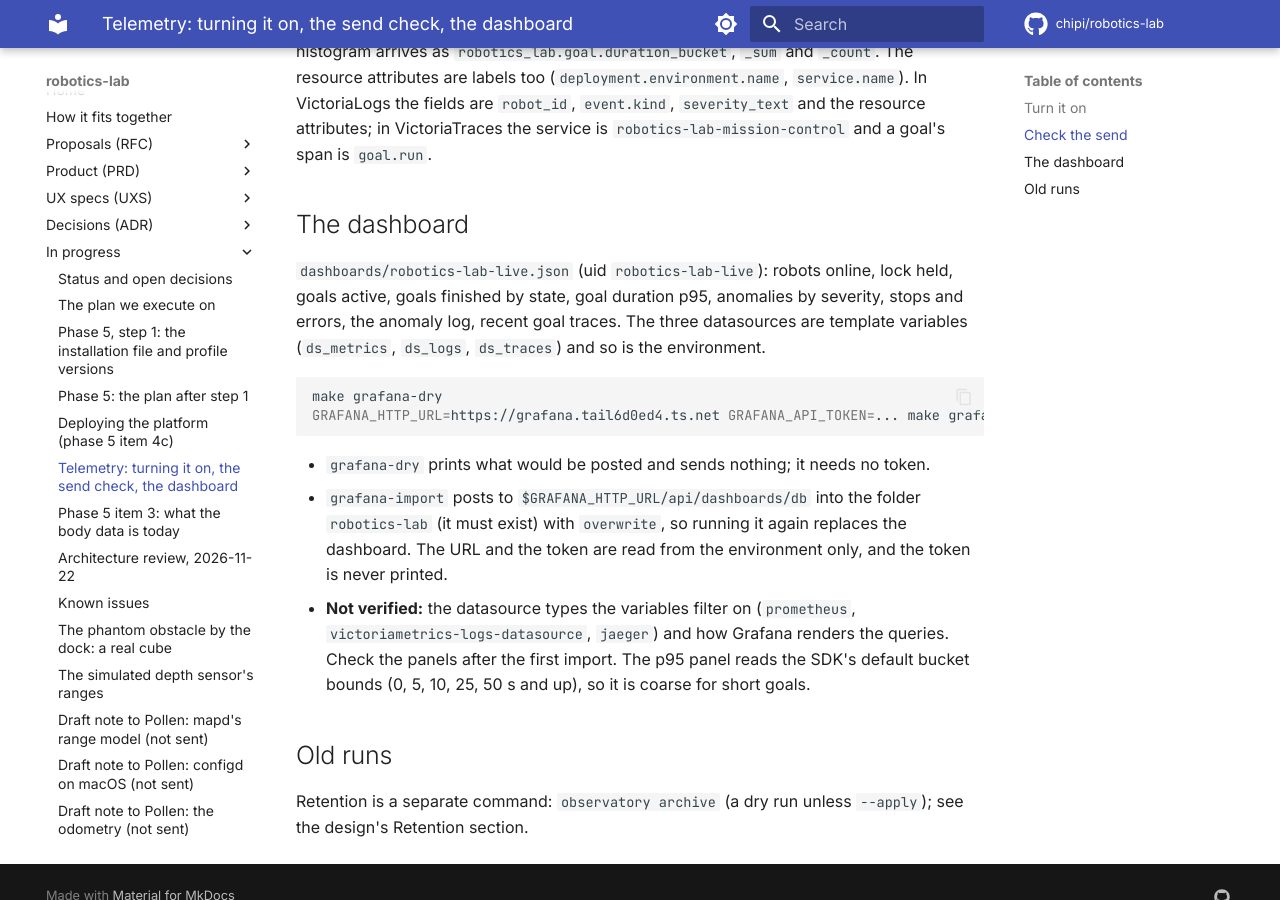
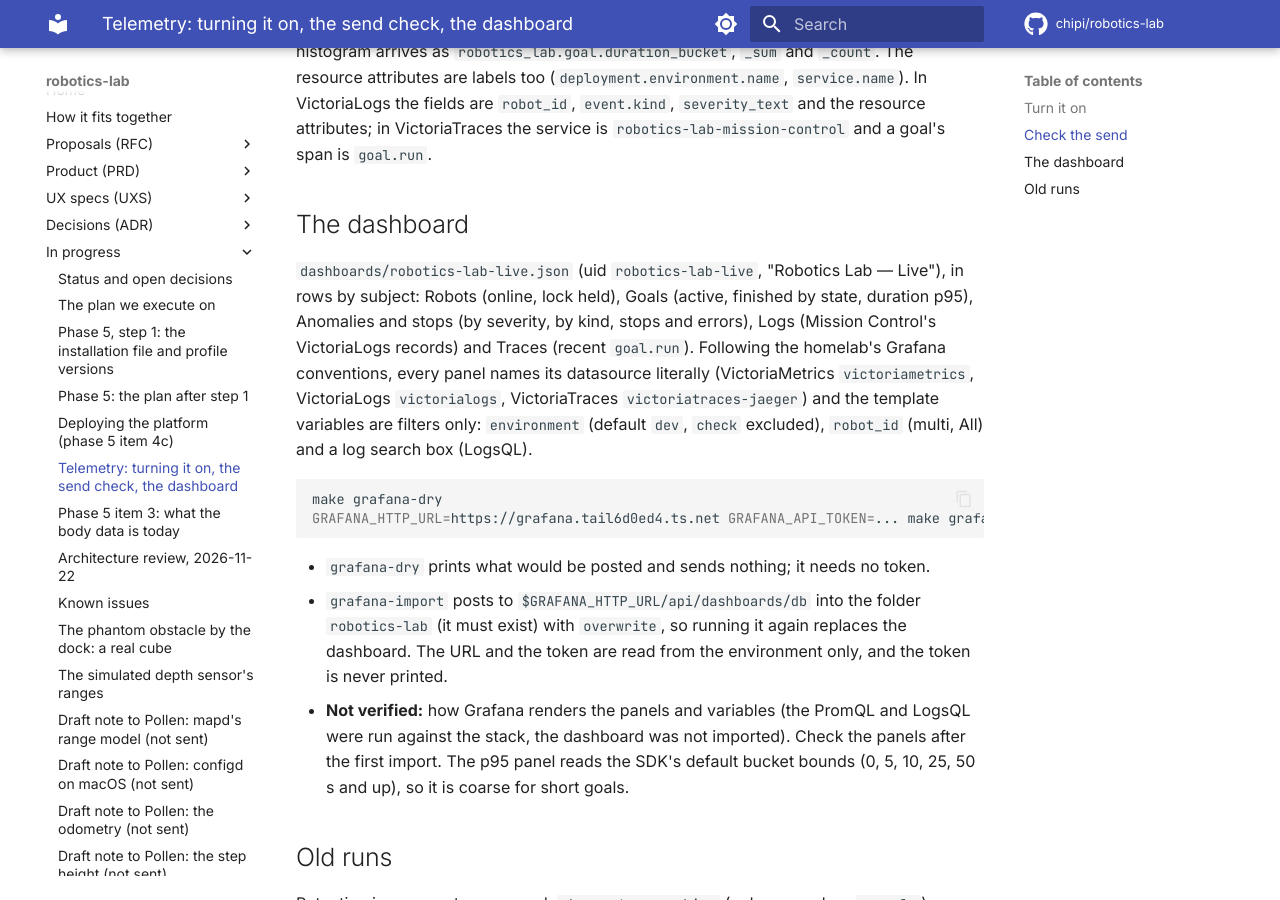
Before and after one commit to chipi/robotics-lab, an MkDocs documentation site: the page built from docs/wip/TELEMETRY.md, in a window 1280 px wide and 900 px high, scrolled down 1313 px. Built offline with MkDocs 1.6.1 and Material for MkDocs 9.7.7, drawn with Linux system fonts in a browser that asks for light colours; comment, search, counter and statistics services are not loaded.

Commit message:
phase 5 step 6 U5: the live dashboard to the homelab's conventions, imported
Panels name the provisioned datasources by uid (victoriametrics, victorialogs,
victoriatraces-jaeger); variables are filters only (environment without `check`, robot_id, a log
search); rows Robots, Goals, Anomalies and stops, Logs (logs-overview's panel), Traces. Imported
with make grafana-import: robotics-lab-live, folder robotics-lab, version 1.

Gates: DASHBOARD PASS; make grafana-dry EXIT=0; the queries return the check sends' data.

Co-Authored-By: Claude Opus 5.5 <noreply@anthropic.com>
Claude-Session: https://claude.ai/code/session_01DJqN6sYcbi4sUoqvzGJdPG

````diff
--- a/docs/wip/TELEMETRY.md
+++ b/docs/wip/TELEMETRY.md
@@ -53,10 +53,13 @@ query names them in a selector: `{__name__="robotics_lab.goals"}`. A histogram a
 
 ## The dashboard
 
-`dashboards/robotics-lab-live.json` (uid `robotics-lab-live`): robots online, lock held, goals
-active, goals finished by state, goal duration p95, anomalies by severity, stops and errors, the
-anomaly log, recent goal traces. The three datasources are template variables
-(`ds_metrics`, `ds_logs`, `ds_traces`) and so is the environment.
+`dashboards/robotics-lab-live.json` (uid `robotics-lab-live`, "Robotics Lab — Live"), in rows by
+subject: Robots (online, lock held), Goals (active, finished by state, duration p95), Anomalies and
+stops (by severity, by kind, stops and errors), Logs (Mission Control's VictoriaLogs records) and
+Traces (recent `goal.run`). Following the homelab's Grafana conventions, every panel names its
+datasource literally (VictoriaMetrics `victoriametrics`, VictoriaLogs `victorialogs`, VictoriaTraces
+`victoriatraces-jaeger`) and the template variables are filters only: `environment` (default `dev`,
+`check` excluded), `robot_id` (multi, All) and a log search box (LogsQL).
 
 ```sh
 make grafana-dry
@@ -67,10 +70,10 @@ GRAFANA_HTTP_URL=https://grafana.tail6d0ed4.ts.net GRAFANA_API_TOKEN=... make gr
 - `grafana-import` posts to `$GRAFANA_HTTP_URL/api/dashboards/db` into the folder `robotics-lab`
   (it must exist) with `overwrite`, so running it again replaces the dashboard. The URL and the
   token are read from the environment only, and the token is never printed.
-- **Not verified:** the datasource types the variables filter on (`prometheus`,
-  `victoriametrics-logs-datasource`, `jaeger`) and how Grafana renders the queries. Check the
-  panels after the first import. The p95 panel reads the SDK's default bucket bounds (0, 5, 10, 25,
-  50 s and up), so it is coarse for short goals.
+- **Not verified:** how Grafana renders the panels and variables (the PromQL and LogsQL were run
+  against the stack, the dashboard was not imported). Check the panels after the first
+  import. The p95 panel reads the SDK's default bucket bounds (0, 5, 10, 25, 50 s and up), so it is
+  coarse for short goals.
 
 ## Old runs
 
````
Also changed, not shown: 2 other files.
